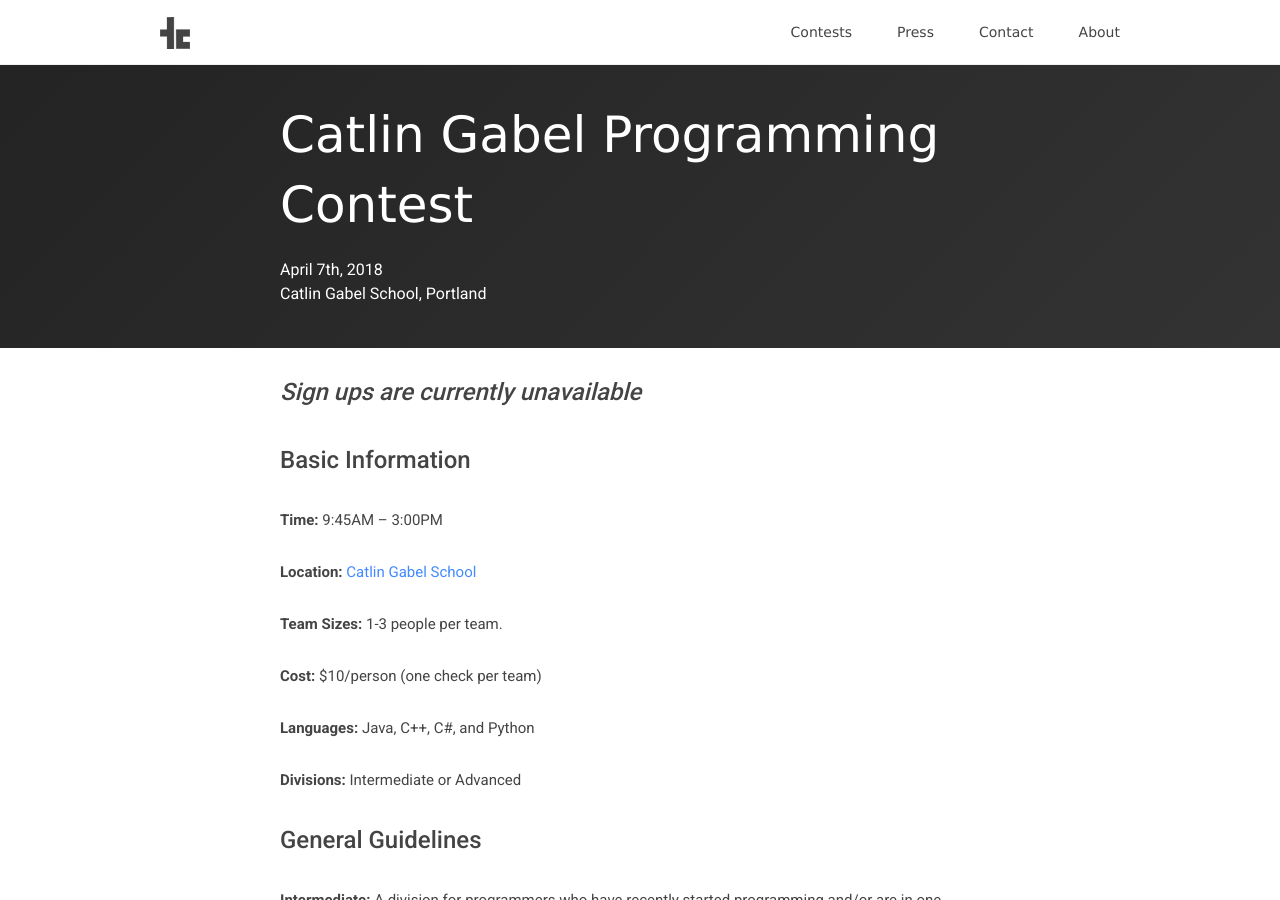
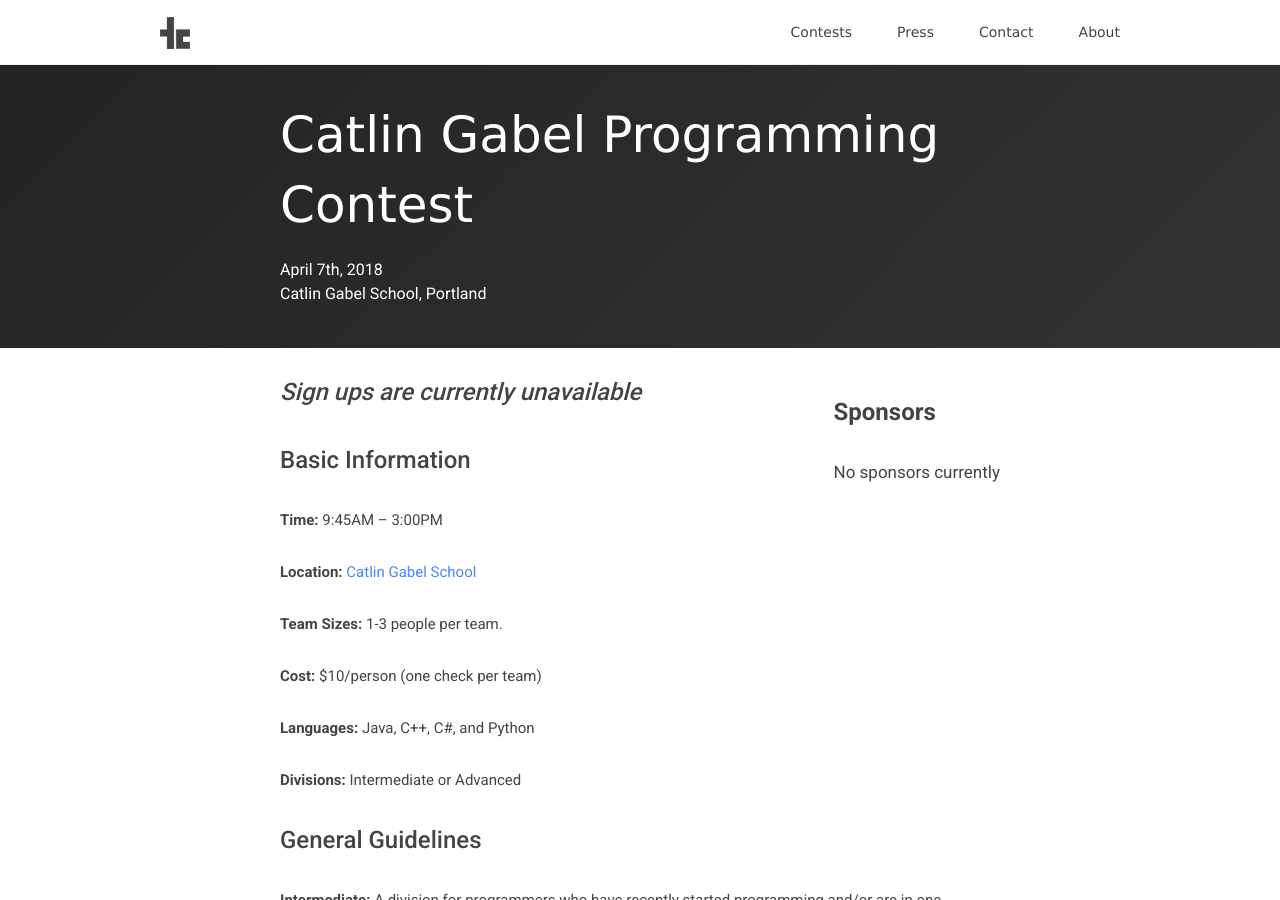
Before and after one commit to teamscode/teamscode.github.io, a Jekyll site: the page built from _posts/2018-1-24-spring-cgs-programming-contest.md, in a window 1280 px wide and 900 px high. Built offline with Jekyll 4.4.1, drawn with Linux system fonts in a browser that asks for light colours; nearby versions of some CDN libraries.

Commit message:
added sponsors place

```diff
--- a/_posts/2018-1-24-spring-cgs-programming-contest.md
+++ b/_posts/2018-1-24-spring-cgs-programming-contest.md
@@ -5,6 +5,11 @@ contest_title: Catlin Gabel Programming Contest
 contest_date: April 7th, 2018
 contest_location: Catlin Gabel School, Portland
 ---
+
+<div style="float: right; margin-left: 10px; text-align: center;">
+  <h1 style="text-align: left;"><b>Sponsors</b></h1>
+  <h3 style="text-align: left;">No sponsors currently</h3>
+</div>
 
 # *Sign ups are currently unavailable* #
 
```
